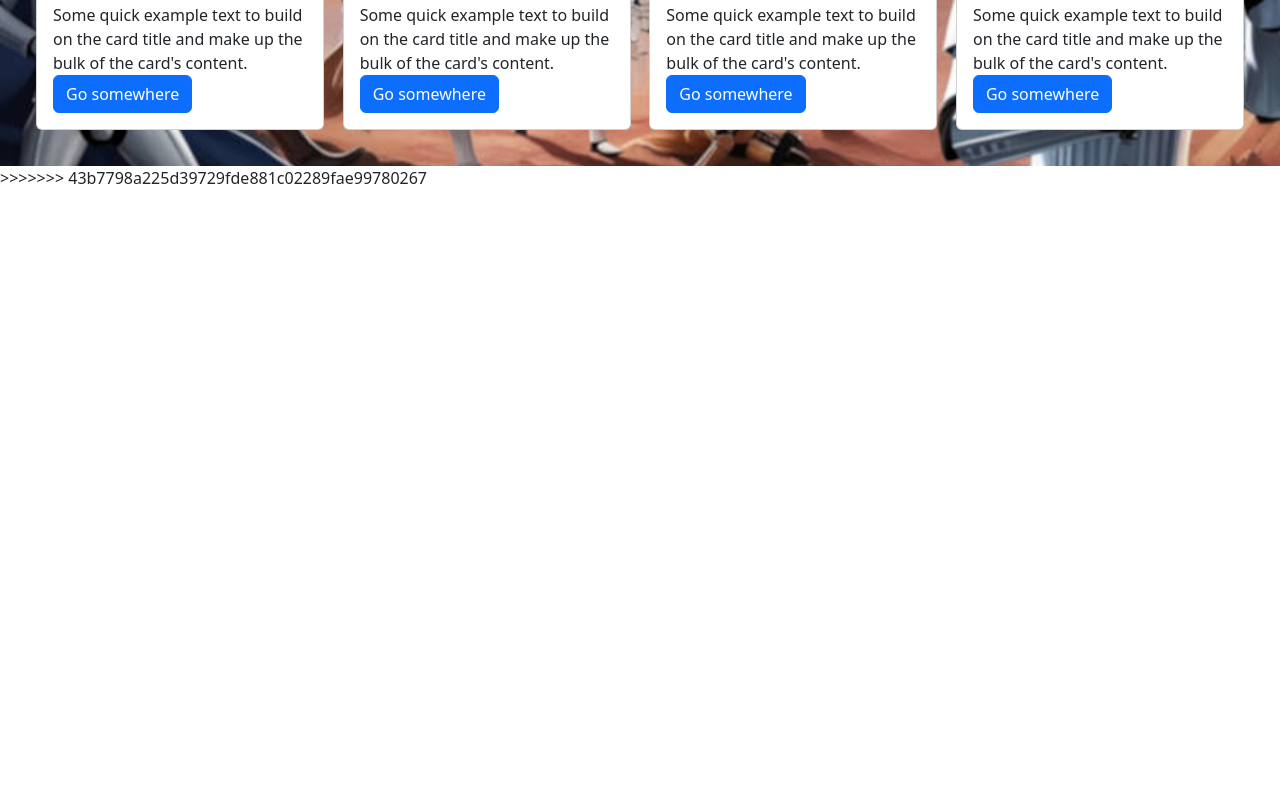
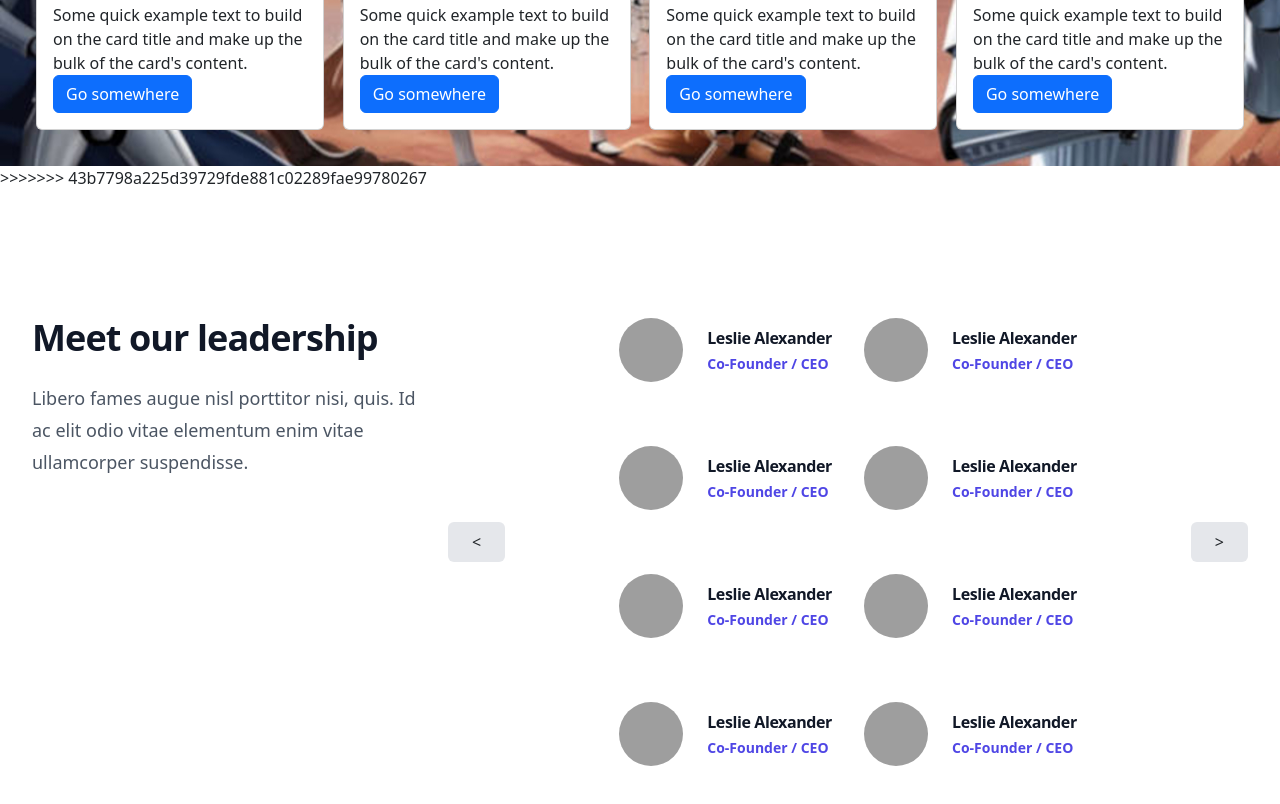
Before and after one commit to Victor-Melgar/meus-projetos, a plain HTML site: page BLOG-STAR-WARS/index.html in a window 1280 px wide. Shown: the part 5452-6256 px from the top of the page. Before the commit the page ends 5898 px from the top, so only its background shows below. Drawn offline with nearby package versions, Linux system fonts and the light colour scheme; grey boxes are pictures that could not be loaded.

Commit message:
meus-projetos

```diff
--- a/BLOG-STAR-WARS/index.html
+++ b/BLOG-STAR-WARS/index.html
@@ -986,6 +986,101 @@
         </div>
       </section>
 >>>>>>> 43b7798a225d39729fde881c02289fae99780267
+
+      <section>
+        <div class="bg-white py-24 sm:py-32">
+          <div class="mx-auto grid max-w-7xl gap-x-8 gap-y-20 px-6 lg:px-8 xl:grid-cols-3">
+            <div class="max-w-2xl">
+              <h2 class="text-3xl font-bold tracking-tight text-gray-900 sm:text-4xl">Meet our leadership</h2>
+              <p class="mt-6 text-lg leading-8 text-gray-600">Libero fames augue nisl porttitor nisi, quis. Id ac elit odio vitae elementum enim vitae ullamcorper suspendisse.</p>
+            </div>
+
+            <div class="flex items-center justify-between xl:col-span-2">
+              <button class="bg-gray-200 px-4 py-2 rounded-md"> < </button>
+
+              <ul role="list" class="grid gap-x-8 gap-y-12 sm:grid-cols-2 sm:gap-y-16">
+                <li>
+                  <div class="flex items-center gap-x-6">
+                    <img class="h-16 w-16 rounded-full" src="https://images.unsplash.com/photo-1494790108377-be9c29b29330?ixlib=rb-1.2.1&ixid=eyJhcHBfaWQiOjEyMDd9&auto=format&fit=facearea&facepad=2&w=256&h=256&q=80" alt="">
+                    <div>
+                      <h3 class="text-base font-semibold leading-7 tracking-tight text-gray-900">Leslie Alexander</h3>
+                      <p class="text-sm font-semibold leading-6 text-indigo-600">Co-Founder / CEO</p>
+                    </div>
+                  </div>
+                </li>
+                <li>
+                  <div class="flex items-center gap-x-6">
+                    <img class="h-16 w-16 rounded-full" src="https://images.unsplash.com/photo-1494790108377-be9c29b29330?ixlib=rb-1.2.1&ixid=eyJhcHBfaWQiOjEyMDd9&auto=format&fit=facearea&facepad=2&w=256&h=256&q=80" alt="">
+                    <div>
+                      <h3 class="text-base font-semibold leading-7 tracking-tight text-gray-900">Leslie Alexander</h3>
+                      <p class="text-sm font-semibold leading-6 text-indigo-600">Co-Founder / CEO</p>
+                    </div>
+                  </div>
+                </li>
+                <li>
+                  <div class="flex items-center gap-x-6">
+                    <img class="h-16 w-16 rounded-full" src="https://images.unsplash.com/photo-1494790108377-be9c29b29330?ixlib=rb-1.2.1&ixid=eyJhcHBfaWQiOjEyMDd9&auto=format&fit=facearea&facepad=2&w=256&h=256&q=80" alt="">
+                    <div>
+                      <h3 class="text-base font-semibold leading-7 tracking-tight text-gray-900">Leslie Alexander</h3>
+                      <p class="text-sm font-semibold leading-6 text-indigo-600">Co-Founder / CEO</p>
+                    </div>
+                  </div>
+                </li>
+                <li>
+                  <div class="flex items-center gap-x-6">
+                    <img class="h-16 w-16 rounded-full" src="https://images.unsplash.com/photo-1494790108377-be9c29b29330?ixlib=rb-1.2.1&ixid=eyJhcHBfaWQiOjEyMDd9&auto=format&fit=facearea&facepad=2&w=256&h=256&q=80" alt="">
+                    <div>
+                      <h3 class="text-base font-semibold leading-7 tracking-tight text-gray-900">Leslie Alexander</h3>
+                      <p class="text-sm font-semibold leading-6 text-indigo-600">Co-Founder / CEO</p>
+                    </div>
+                  </div>
+                </li>
+                <li>
+                  <div class="flex items-center gap-x-6">
+                    <img class="h-16 w-16 rounded-full" src="https://images.unsplash.com/photo-1494790108377-be9c29b29330?ixlib=rb-1.2.1&ixid=eyJhcHBfaWQiOjEyMDd9&auto=format&fit=facearea&facepad=2&w=256&h=256&q=80" alt="">
+                    <div>
+                      <h3 class="text-base font-semibold leading-7 tracking-tight text-gray-900">Leslie Alexander</h3>
+                      <p class="text-sm font-semibold leading-6 text-indigo-600">Co-Founder / CEO</p>
+                    </div>
+                  </div>
+                </li>
+                <li>
+                  <div class="flex items-center gap-x-6">
+                    <img class="h-16 w-16 rounded-full" src="https://images.unsplash.com/photo-1494790108377-be9c29b29330?ixlib=rb-1.2.1&ixid=eyJhcHBfaWQiOjEyMDd9&auto=format&fit=facearea&facepad=2&w=256&h=256&q=80" alt="">
+                    <div>
+                      <h3 class="text-base font-semibold leading-7 tracking-tight text-gray-900">Leslie Alexander</h3>
+                      <p class="text-sm font-semibold leading-6 text-indigo-600">Co-Founder / CEO</p>
+                    </div>
+                  </div>
+                </li>
+                <li>
+                  <div class="flex items-center gap-x-6">
+                    <img class="h-16 w-16 rounded-full" src="https://images.unsplash.com/photo-1494790108377-be9c29b29330?ixlib=rb-1.2.1&ixid=eyJhcHBfaWQiOjEyMDd9&auto=format&fit=facearea&facepad=2&w=256&h=256&q=80" alt="">
+                    <div>
+                      <h3 class="text-base font-semibold leading-7 tracking-tight text-gray-900">Leslie Alexander</h3>
+                      <p class="text-sm font-semibold leading-6 text-indigo-600">Co-Founder / CEO</p>
+                    </div>
+                  </div>
+                </li>
+                <li>
+                  <div class="flex items-center gap-x-6">
+                    <img class="h-16 w-16 rounded-full" src="https://images.unsplash.com/photo-1494790108377-be9c29b29330?ixlib=rb-1.2.1&ixid=eyJhcHBfaWQiOjEyMDd9&auto=format&fit=facearea&facepad=2&w=256&h=256&q=80" alt="">
+                    <div>
+                      <h3 class="text-base font-semibold leading-7 tracking-tight text-gray-900">Leslie Alexander</h3>
+                      <p class="text-sm font-semibold leading-6 text-indigo-600">Co-Founder / CEO</p>
+                    </div>
+                  </div>
+                </li>
+
+                <!-- More people... -->
+              </ul>
+
+              <button class="bg-gray-200 px-4 py-2 rounded-md"> > </button>
+            </div>
+          </div>
+        </div>
+
+      </section>
     </main>
     <script src="https://cdn.jsdelivr.net/npm/bootstrap@5.3.3/dist/js/bootstrap.bundle.min.js" integrity="sha384-YvpcrYf0tY3lHB60NNkmXc5s9fDVZLESaAA55NDzOxhy9GkcIdslK1eN7N6jIeHz" crossorigin="anonymous"></script>
 </body>
```
